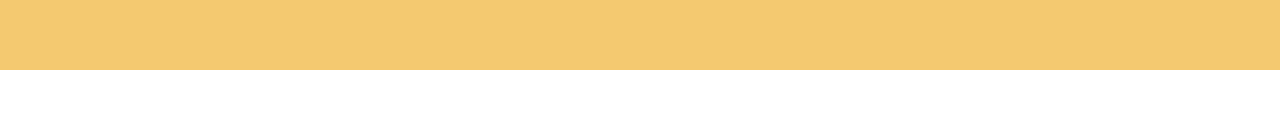
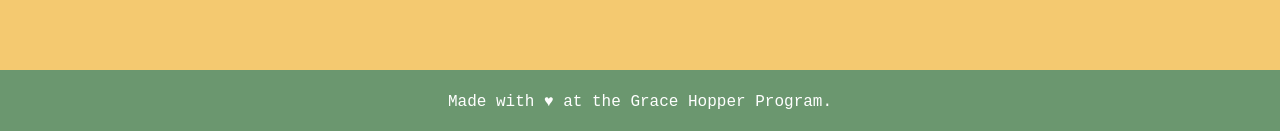
Before and after one commit to GHP-2202-GraceFull/GraceFull, a React app: page / in a window 1280 px wide. Shown: the part 1092-1223 px from the top of the page. Before the commit the page ends 1162 px from the top, so only its background shows below. Built offline with nearby package versions, Linux system fonts and the light colour scheme.

Commit message:
add simple footer component

```diff
--- a/client/App.js
+++ b/client/App.js
@@ -1,15 +1,17 @@
-import React from 'react'
+import React from "react";
 
-import Navbar from './components/Navbar'
-import Routes from './Routes'
+import Navbar from "./components/Navbar";
+import Footer from "./components/Footer";
+import Routes from "./Routes";
 
 const App = () => {
   return (
     <div>
       <Navbar />
       <Routes />
+      <Footer />
     </div>
-  )
-}
+  );
+};
 
-export default App
+export default App;
--- /dev/null
+++ b/client/components/Footer.js
@@ -0,0 +1,7 @@
+import React from "react";
+
+const Footer = () => {
+  return <div id="footer">Made with ♥ at the Grace Hopper Program.</div>;
+};
+
+export default Footer;
--- a/public/style.css
+++ b/public/style.css
@@ -12,6 +12,16 @@ a {
 
 label {
   display: block;
+}
+
+#footer {
+  height: 64px;
+  color: white;
+  background-color: #6b976f;
+  display: flex;
+  font-family: "Courier New", Courier, monospace;
+  justify-content: center;
+  align-items: center;
 }
 
 .button {
```
